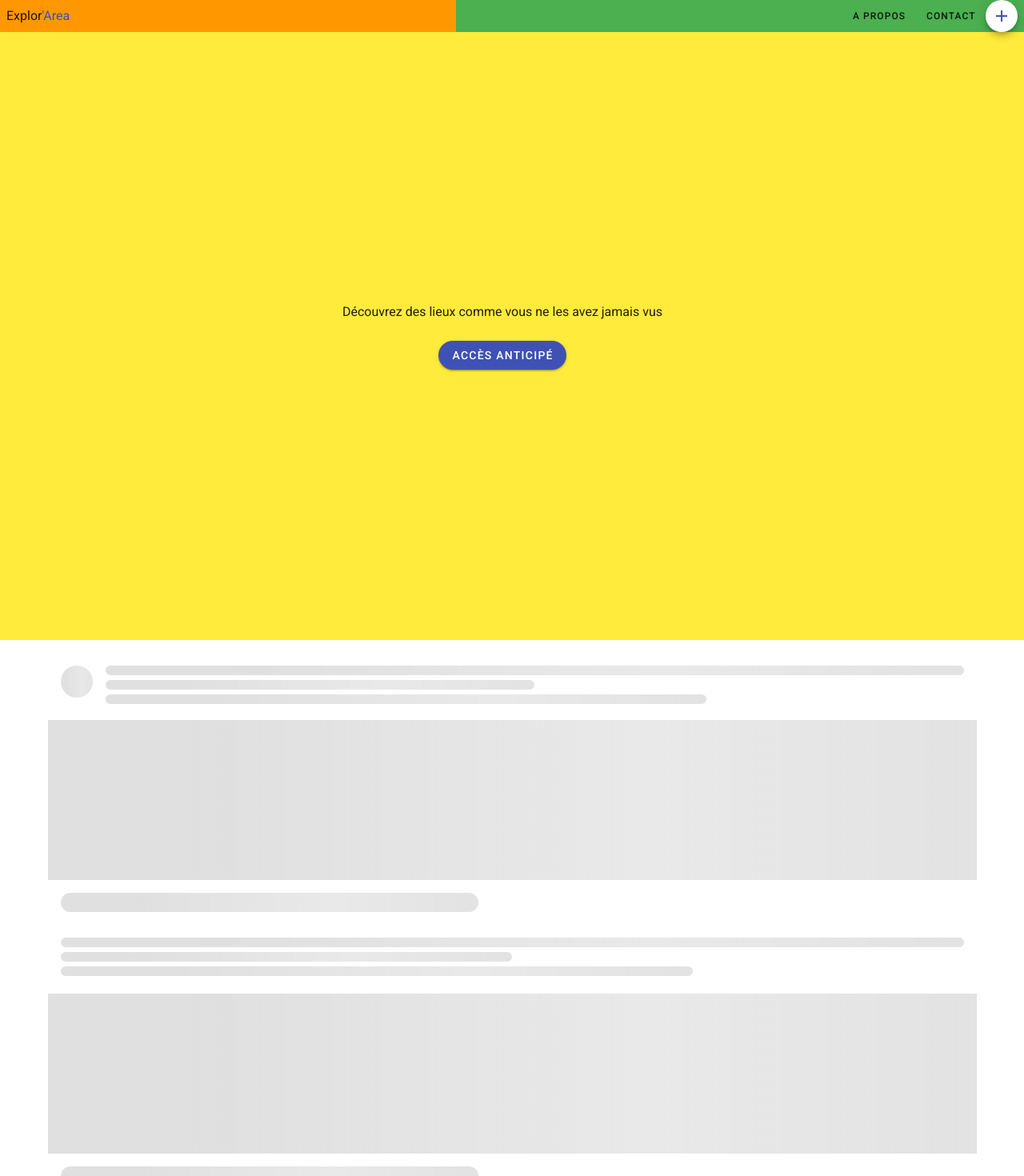
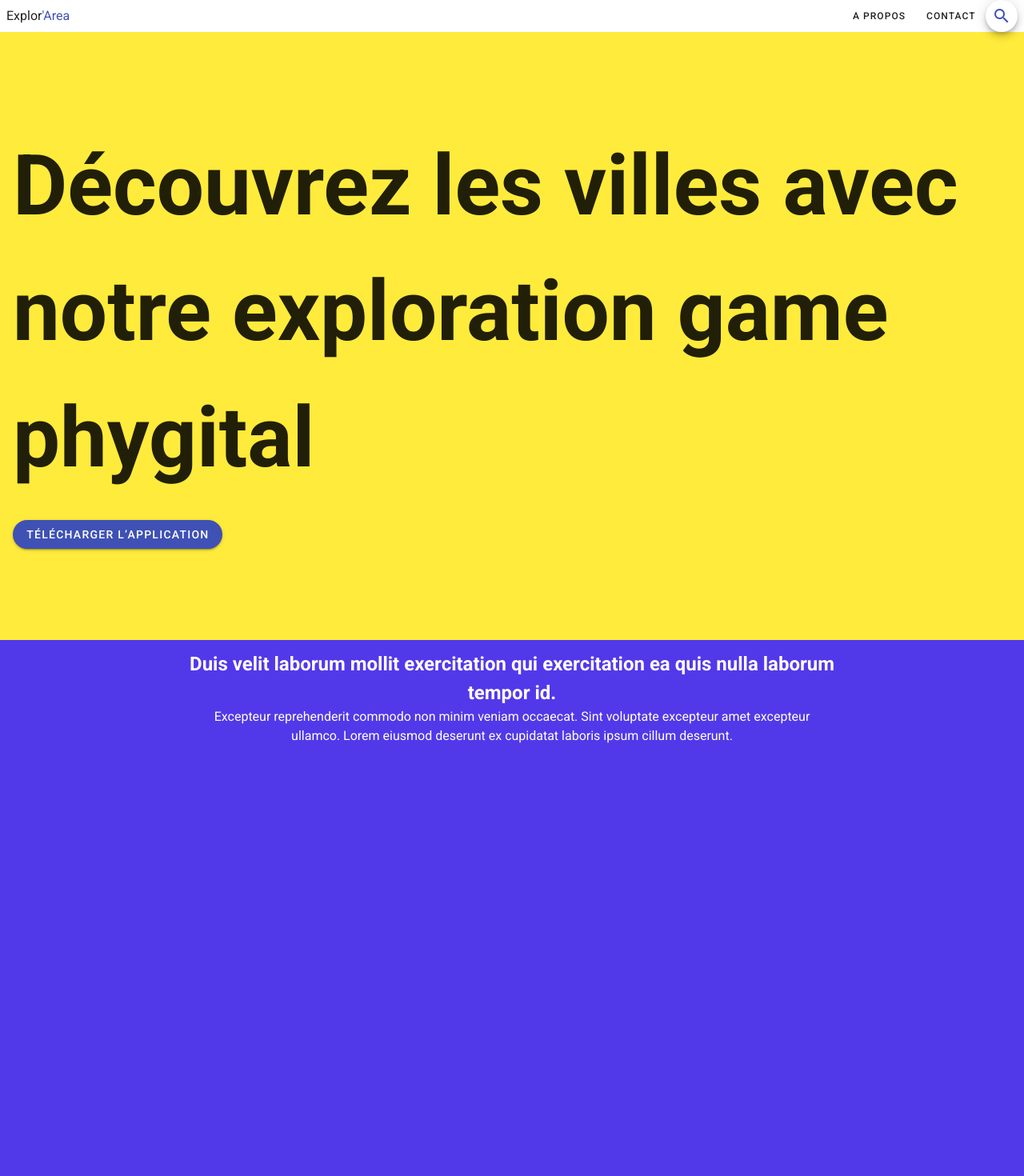
Before and after one commit to CedricBardaine/mds.lean-project-landing-page, a Vue app: page / in a window 1280 px wide. Shown: the top 1470 px of the page at 80% size. Built offline with nearby package versions, Linux system fonts and the light colour scheme.

Commit message:
WIP: create whatisit div

```diff
--- a/src/App.vue
+++ b/src/App.vue
@@ -5,57 +5,86 @@
     > -->
 
     <v-main>
-      <div id="illu" class="red" style="height: 100vh">
+      <!-- DIV : HERO  -->
+
+      <div id="idHero" style="height: 100vh">
         <v-row
-          id="menu"
-          class="green ma-0 pa-0"
+          id="idMenu"
+          class="ma-0 pa-0"
           justify="center"
           style="height: 5%"
         >
-          <v-row class="ma-0 pa-0 px-2 orange" align="center" justify="start">
+          <v-row class="ma-0 pa-0 px-2" align="center" justify="start">
             <span> Explor</span> <span class="indigo--text">'Area</span>
           </v-row>
           <v-row class="ma-0 pa-0 px-2" align="center" justify="end">
             <v-btn small text>A propos</v-btn>
             <v-btn small text>Contact</v-btn>
             <v-btn small fab color="white">
-              <v-icon color="indigo"> mdi-plus </v-icon>
+              <v-icon color="indigo"> mdi-magnify </v-icon>
             </v-btn>
           </v-row>
         </v-row>
 
         <v-row
-          id="content"
+          id="idHero-content"
           class="yellow ma-0 pa-0"
           align="center"
           justify="center"
           style="height: 95%"
         >
           <v-row>
-            <v-row class="col-12" justify="center">
-              <span>
-                Découvrez des lieux comme vous ne les avez jamais vus</span
+            <v-row class="col-12 mx-4" justify="start">
+              <span class="custom-mainTitle">
+                Découvrez les villes avec notre exploration game phygital</span
               >
             </v-row>
-            <v-row class="col-12" justify="center">
-              <v-btn color="indigo" dark rounded> Accès anticipé </v-btn>
+            <v-row class="col-12 mx-4" justify="start">
+              <v-btn class="custom-mainBtnText" color="indigo" dark rounded>
+                Télécharger l’application
+              </v-btn>
             </v-row>
           </v-row>
         </v-row>
       </div>
 
-      <v-container>
-        <v-skeleton-loader
-          type="list-item-avatar-three-line, image, article, image, article, image, article"
-        ></v-skeleton-loader>
-      </v-container>
+      <!-- end -->
+
+      <!-- DIV : WHAT IS IT  -->
+
+      <div
+        id="idWhatIsIt"
+        style="background-color: #5139ea; color: white; height: 100vh"
+      >
+        <v-container style="max-width: 830px">
+          <v-row class="ma-0 pa-0 text-center" align="center" justify="center">
+            <h2>
+              Duis velit laborum mollit exercitation qui exercitation ea quis
+              nulla laborum tempor id.
+            </h2>
+
+            <p>
+              Excepteur reprehenderit commodo non minim veniam occaecat. Sint
+              voluptate excepteur amet excepteur ullamco. Lorem eiusmod deserunt
+              ex cupidatat laboris ipsum cillum deserunt.
+            </p>
+            <v-img src="./assets/img/aie aie aie 1.png"> </v-img>
+          </v-row>
+        </v-container>
+      </div>
+
+      <!-- end -->
+
+      <!-- DIV : rien c'est pour le dev -->
+
       <div>
         var de dev lisez pas :
         <span class="red white--text px-2">
-        ({{$vuetify.breakpoint.name}})
-
+          ({{ $vuetify.breakpoint.name }})
         </span>
       </div>
+
+      <!-- end -->
     </v-main>
   </v-app>
 </template>
@@ -71,3 +100,15 @@ export default {
   }),
 };
 </script>
+
+<style >
+.custom-mainTitle {
+  /* font-family: Averta CY; */
+  font-size: 105px;
+  font-weight: 600;
+}
+.custom-mainBtnText {
+  font-size: 18px;
+  font-weight: 600;
+}
+</style>
```
Also changed, not shown: src/assets/img/aie aie aie 1.png (added).
